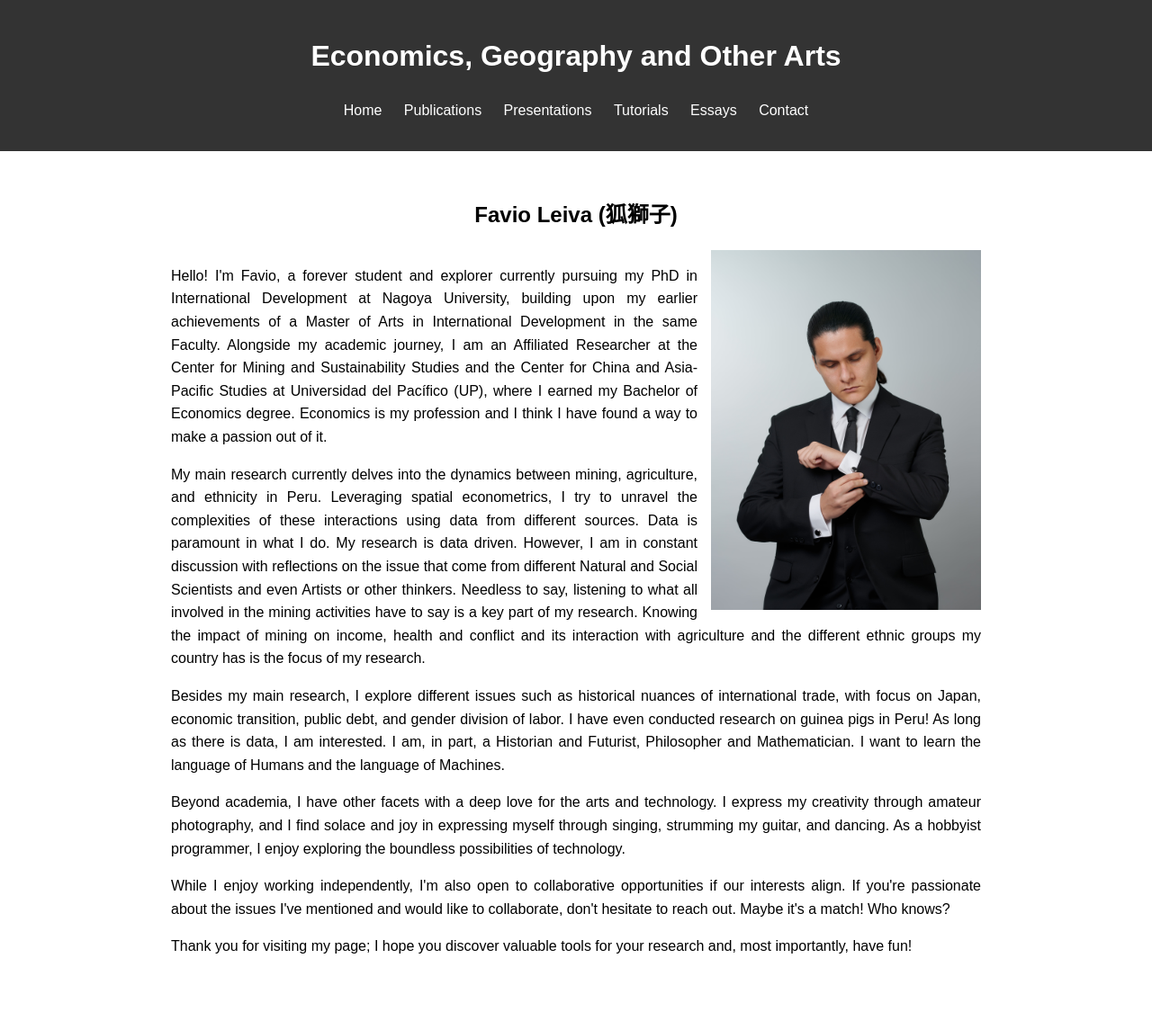
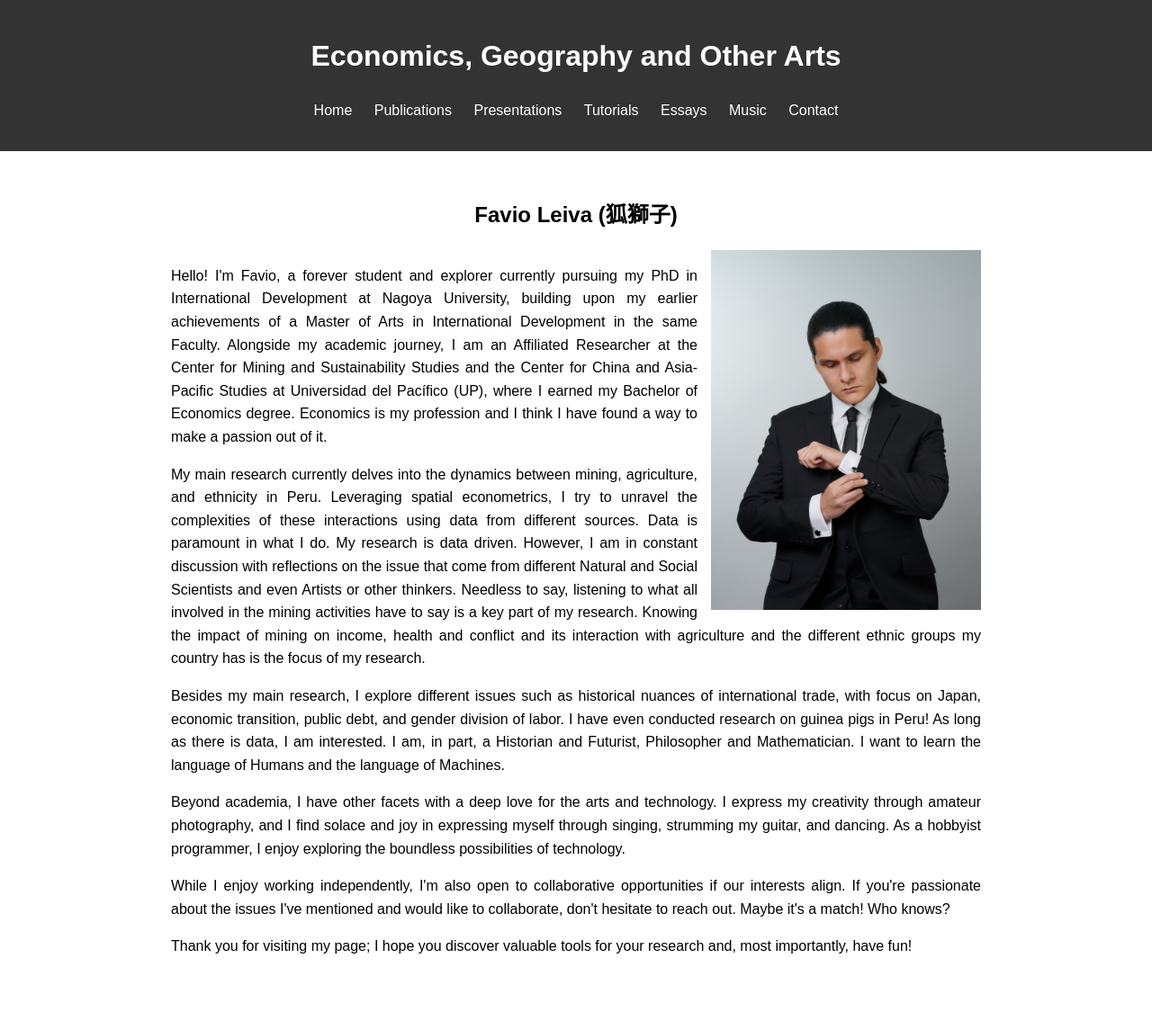
Before and after one commit to Favioleiva/favioleiva.github.io, a Jekyll site: the page index.html, which Jekyll copies as it is, in a window 1280 px wide. Shown: the whole page at 90% size. Built offline with Jekyll 4.4.1, drawn with Linux system fonts in a browser that asks for light colours.

Commit message:
Update index.html
New section with music records. Improvisation and compositions. Both in Frescobaldi style and recording.

```diff
--- a/index.html
+++ b/index.html
@@ -86,6 +86,7 @@
                 <li><a href="presentations/">Presentations</a></li>
                 <li><a href="tutorials/">Tutorials</a></li>
                 <li><a href="essays/">Essays</a></li>
+                <li><a href="music/">Music</a></li>
                 <li><a href="contact/">Contact</a></li>
             </ul>
         </nav>
```
